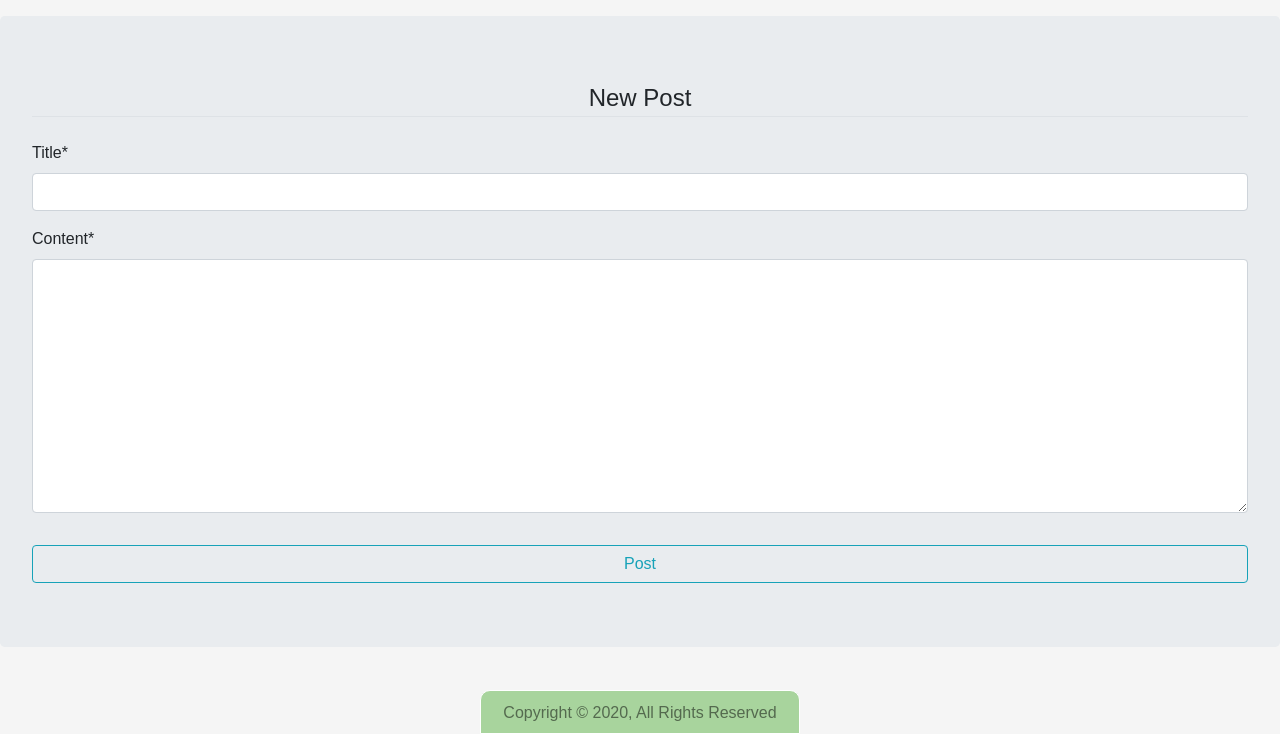
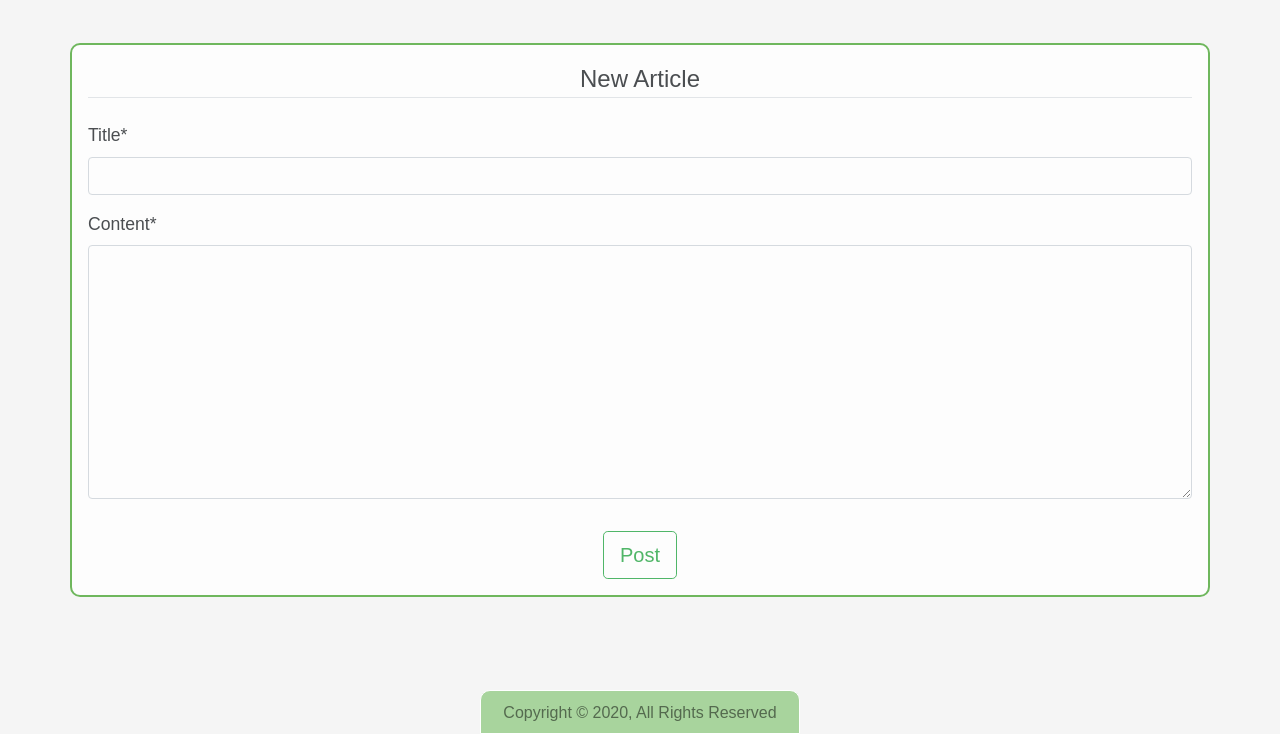
Before and after one commit to friskycodeur/IPL-fanstation, a Django app: page /post/new/ in a window 1280 px wide. Shown: the part 66-800 px from the top of the page. Run offline with Django 3.2, Linux system fonts and the light colour scheme; a user stored in the database is signed in; some libraries are stand-ins or nearby versions; some web fonts are replaced.

Commit message:
feat: Article add form

```diff
--- a/templates/post_form.html
+++ b/templates/post_form.html
@@ -2,16 +2,16 @@
 {% load crispy_forms_tags %}
 {% block content %}
 
-    <div class="content-section jumbotron mt-3">
+    <div class="container p-3 mx-auto d-block mb-0 post-form">
         <form method="POST" enctype="multipart/form-data">
         {% csrf_token %}
         <fieldset class="form-group">
-            <legend class='border-bottom mb-4 text-center'>New Post</legend>
+            <legend class='border-bottom mb-4 text-center'>New Article</legend>
             {{ form|crispy  }}
 
         </fieldset>
         <div class="text-center">
-            <button class='btn btn-outline-info justify-center btn-block' type='submit'>Post</button>
+            <button class='btn btn-outline-success justify-center btn-lg' type='submit'>Post</button>
         </div>
 
         </form>
```
